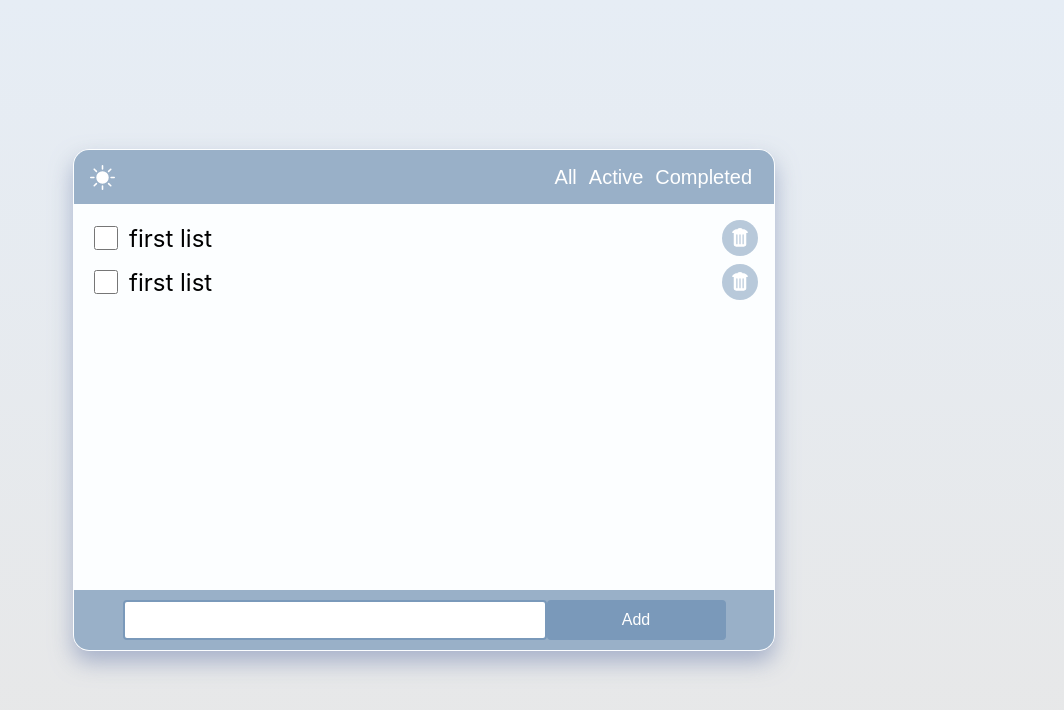
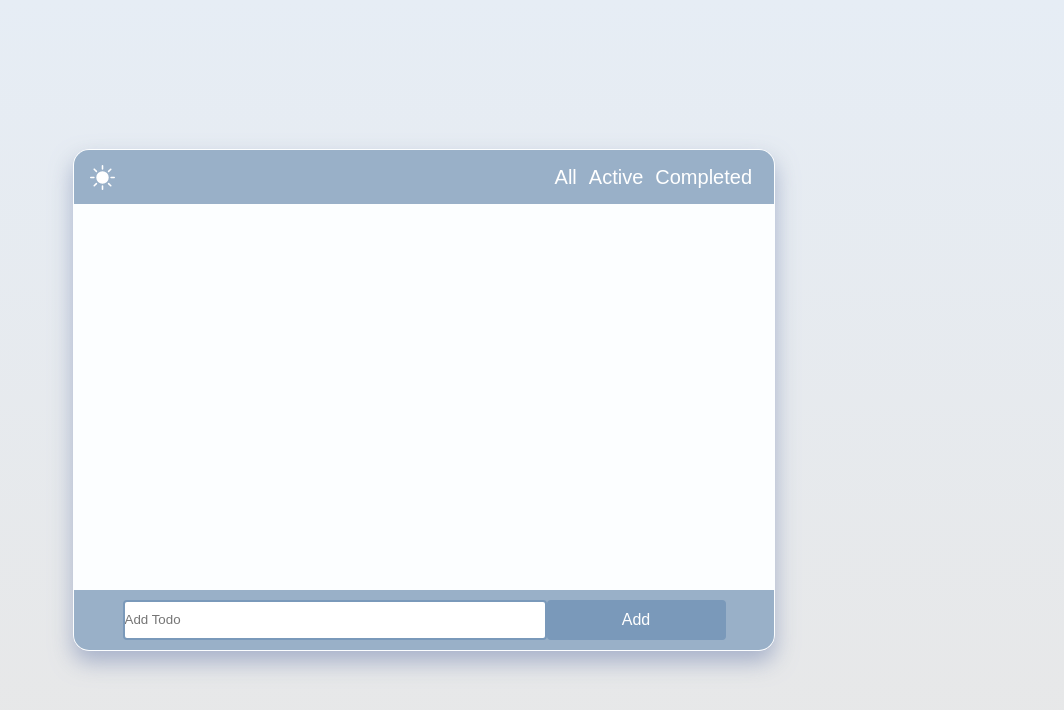
Before and after one commit to zz1qwop/react-todo, a React (Create React App) app: page / in a window 1280 px wide. Shown: the top 710 px of the page, without its empty margins (216-1280 px from the left). Built offline with nearby package versions, Linux system fonts and the light colour scheme.

Commit message:
Feat: TodoList, Add Todo

```diff
--- a/src/components/Add.jsx
+++ b/src/components/Add.jsx
@@ -1,11 +1,27 @@
-import React from 'react';
+import React, { useState } from 'react';
 import styles from './Add.module.css';
 
-export default function Add() {
+export default function Add({ data, handleData }) {
+  const [newItem, setNewItem] = useState('');
+  const handleChange = (e) => {
+    setNewItem(e.target.value);
+  };
+  const handleAdd = () => {
+    handleData({ checked: false, title: newItem });
+    setNewItem('');
+  };
   return (
     <div className={styles.container}>
-      <input className={styles.new} />
-      <button className={styles.addBtn}>Add</button>
+      <input
+        type="text"
+        className={styles.new}
+        placeholder="Add Todo"
+        value={newItem}
+        onChange={handleChange}
+      />
+      <button className={styles.addBtn} onClick={handleAdd}>
+        Add
+      </button>
     </div>
   );
 }
--- a/src/components/Container.jsx
+++ b/src/components/Container.jsx
@@ -1,15 +1,25 @@
-import React from 'react';
+import React, { useState } from 'react';
 import Add from './Add';
 import Header from './Header';
 import Todolist from './Todolist';
 import styles from './Container.module.css';
 
 export default function Container() {
+  const [data, setData] = useState([]);
+  const [category, setCategory] = useState('all');
+  function addData({ checked, title }) {
+    setData((data) => [...data, { checked, title }]);
+  }
+  function deleteData() {}
+  function handleCategory(newCategory) {
+    setCategory(newCategory);
+  }
+
   return (
     <div className={styles.container}>
-      <Header></Header>
-      <Todolist></Todolist>
-      <Add></Add>
+      <Header category={category} handleCategory={handleCategory}></Header>
+      <Todolist data={data} handleData={deleteData}></Todolist>
+      <Add data={data} handleData={addData}></Add>
     </div>
   );
 }
--- a/src/components/Todolist.jsx
+++ b/src/components/Todolist.jsx
@@ -2,23 +2,24 @@ import React from 'react';
 import { BsFillTrashFill } from 'react-icons/bs';
 import styles from './Todolist.module.css';
 
-export default function Todolist() {
+export default function Todolist({ data, handleData }) {
   return (
     <ul className={styles.container}>
-      <div className={styles.list_item}>
-        <div className={styles.list_title}>
-          <input type="checkbox" className={styles.checkbox}></input>
-          <li className={styles.title}>first list</li>
+      {data.map((todo, index) => (
+        <div className={styles.list_item}>
+          <div className={styles.list_title}>
+            <input
+              type="checkbox"
+              className={styles.checkbox}
+              checked={todo.checked}
+            ></input>
+            <li className={styles.title} key={index}>
+              {todo.title}
+            </li>
+          </div>
+          <BsFillTrashFill className={styles.delete} size="20" color="white" />
         </div>
-        <BsFillTrashFill className={styles.delete} size="20" color="white" />
-      </div>
-      <div className={styles.list_item}>
-        <div className={styles.list_title}>
-          <input type="checkbox" className={styles.checkbox}></input>
-          <li className={styles.title}>first list</li>
-        </div>
-        <BsFillTrashFill className={styles.delete} size="20" color="white" />
-      </div>
+      ))}
     </ul>
   );
 }
```
